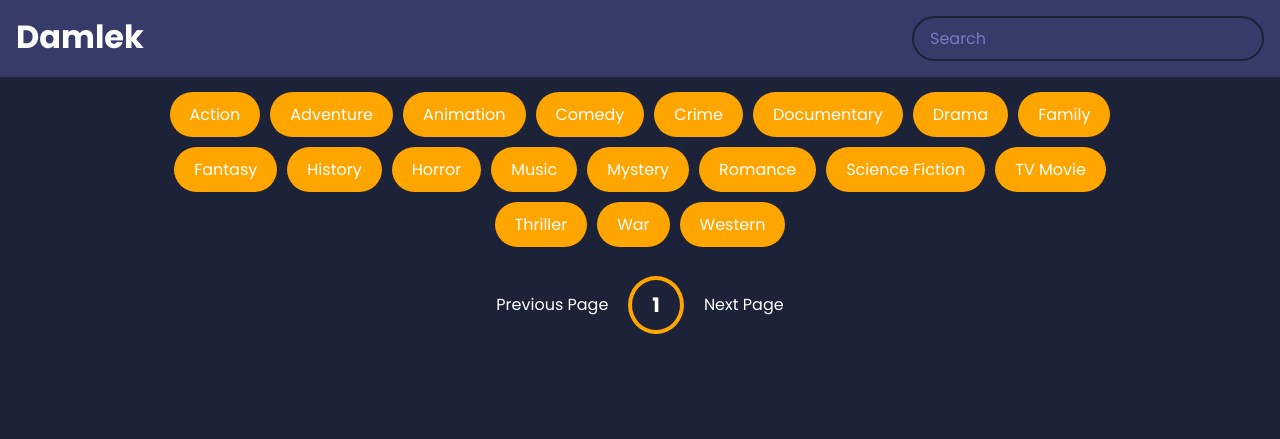
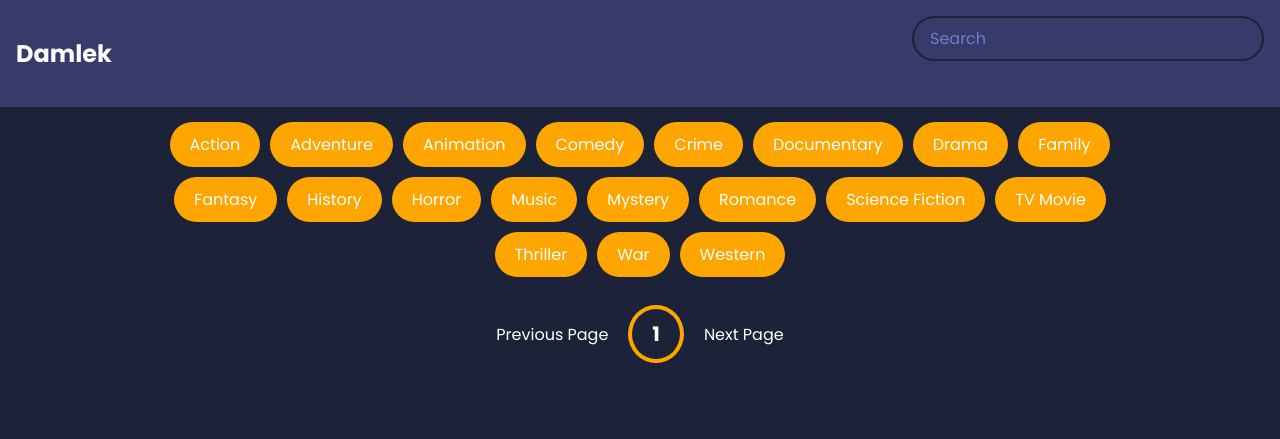
Before and after one commit to Damlek1/Movie-App, a plain HTML site: page index.html in a window 1280 px wide. Drawn offline with Linux system fonts and the light colour scheme; no server answers.

Commit message:
Update index.html

```diff
--- a/index.html
+++ b/index.html
@@ -11,7 +11,7 @@
 
 <body>
     <header>
-        <h1>Damlek</h1>
+        <h2>Damlek</h2>
         <form id="form">
             <input type="text" placeholder="Search" id="search" class="search">
         </form>
```
